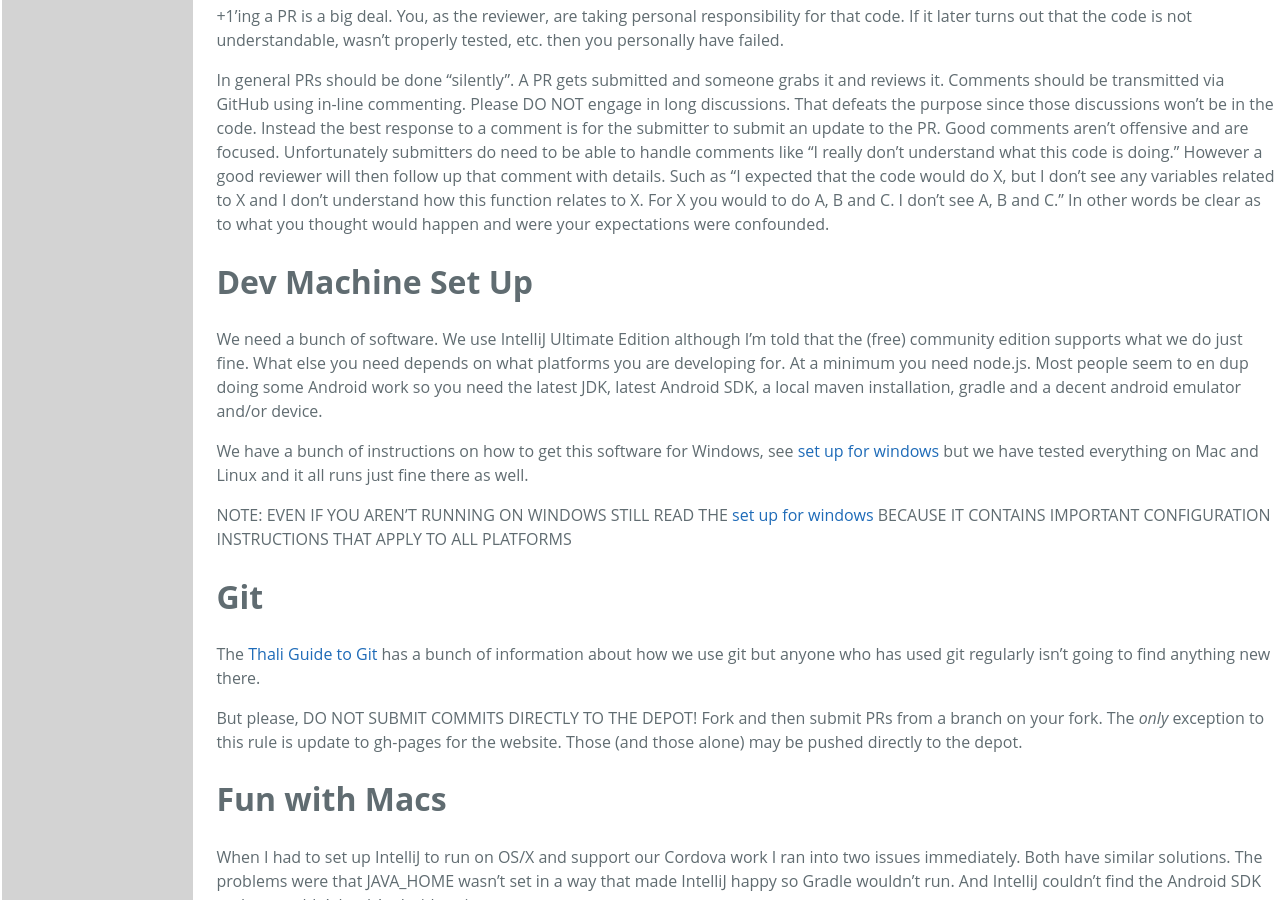
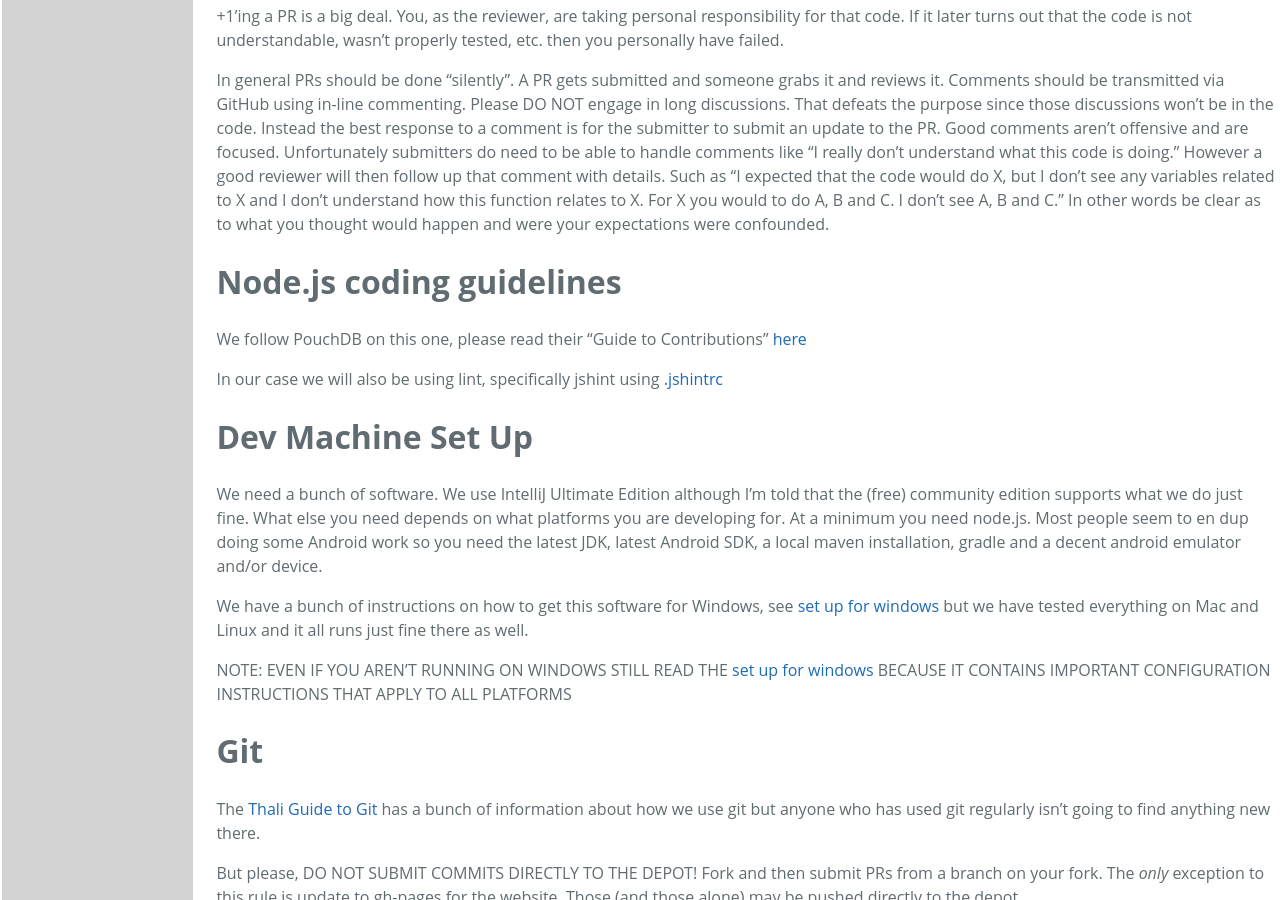
Before and after one commit to thaliproject/thali, a Jekyll site: the page built from DeveloperHandbook.md, in a window 1280 px wide and 900 px high, scrolled down 3510 px. Built offline with Jekyll 4.4.1, drawn with Linux system fonts in a browser that asks for light colours; Markdown is read by kramdown in place of the engine named in the settings.

Commit message:
Adding node.js coding guidelines
Writing node? Read this!

```diff
--- a/DeveloperHandbook.md
+++ b/DeveloperHandbook.md
@@ -97,6 +97,11 @@
 +1'ing a PR is a big deal. You, as the reviewer, are taking personal responsibility for that code. If it later turns out that the code is not understandable, wasn't properly tested, etc. then you personally have failed.
 
 In general PRs should be done "silently". A PR gets submitted and someone grabs it and reviews it. Comments should be transmitted via GitHub using in-line commenting. Please DO NOT engage in long discussions. That defeats the purpose since those discussions won't be in the code. Instead the best response to a comment is for the submitter to submit an update to the PR. Good comments aren't offensive and are focused. Unfortunately submitters do need to be able to handle comments like "I really don't understand what this code is doing." However a good reviewer will then follow up that comment with details. Such as "I expected that the code would do X, but I don't see any variables related to X and I don't understand how this function relates to X. For X you would to do A, B and C. I don't see A, B and C." In other words be clear as to what you thought would happen and were your expectations were confounded.
+
+# Node.js coding guidelines
+We follow PouchDB on this one, please read their "Guide to Contributions" [here](https://github.com/pouchdb/pouchdb/blob/master/CONTRIBUTING.md#guide-to-contributions)
+
+In our case we will also be using lint, specifically jshint using [.jshintrc](https://github.com/pouchdb/pouchdb/blob/master/.jshintrc)
 
 # Dev Machine Set Up
 We need a bunch of software. We use IntelliJ Ultimate Edition although I'm told that the (free) community edition supports what we do just fine. What else you need depends on what platforms you are developing for. At a minimum you need node.js. Most people seem to en dup doing some Android work so you need the latest JDK, latest Android SDK, a local maven installation, gradle and a decent android emulator and/or device.
```
